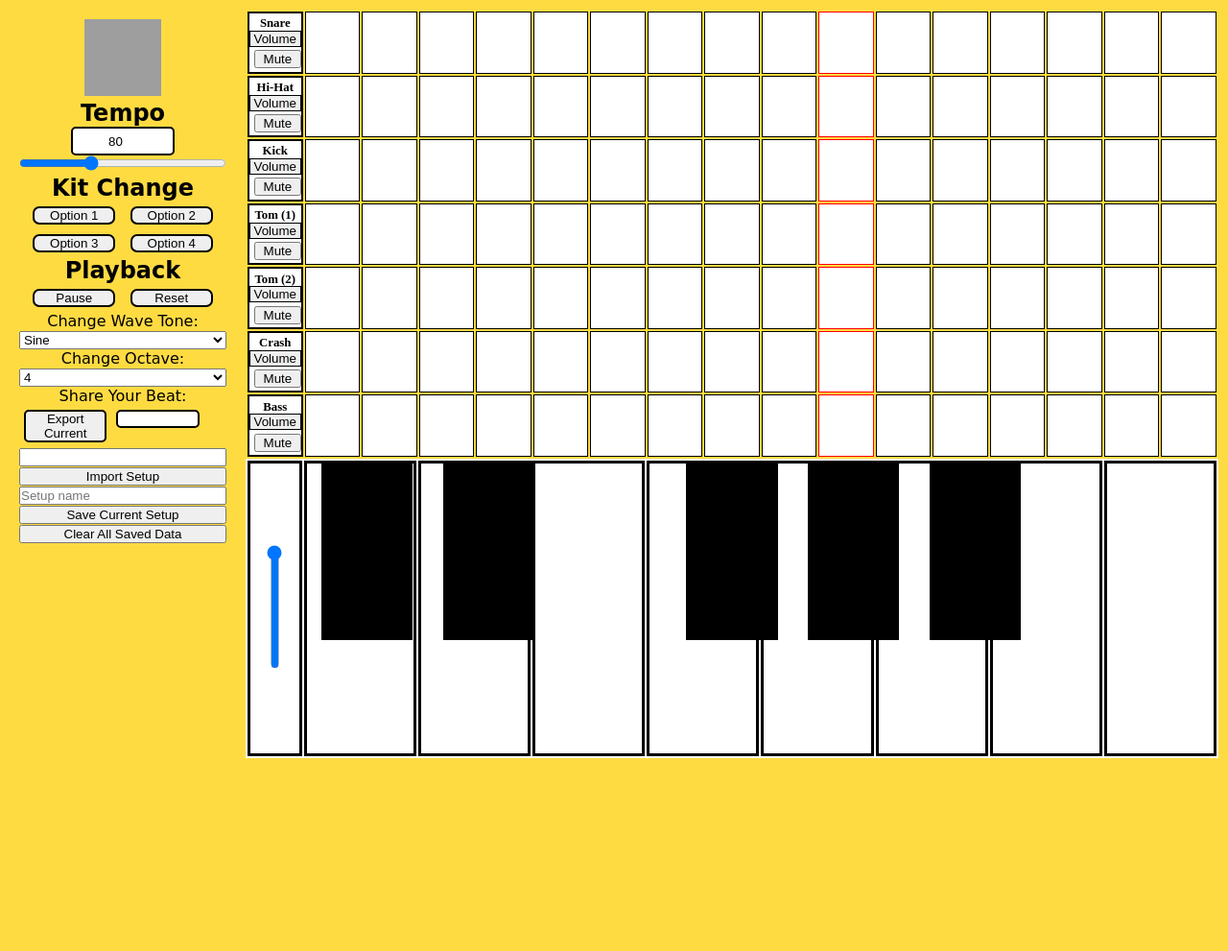
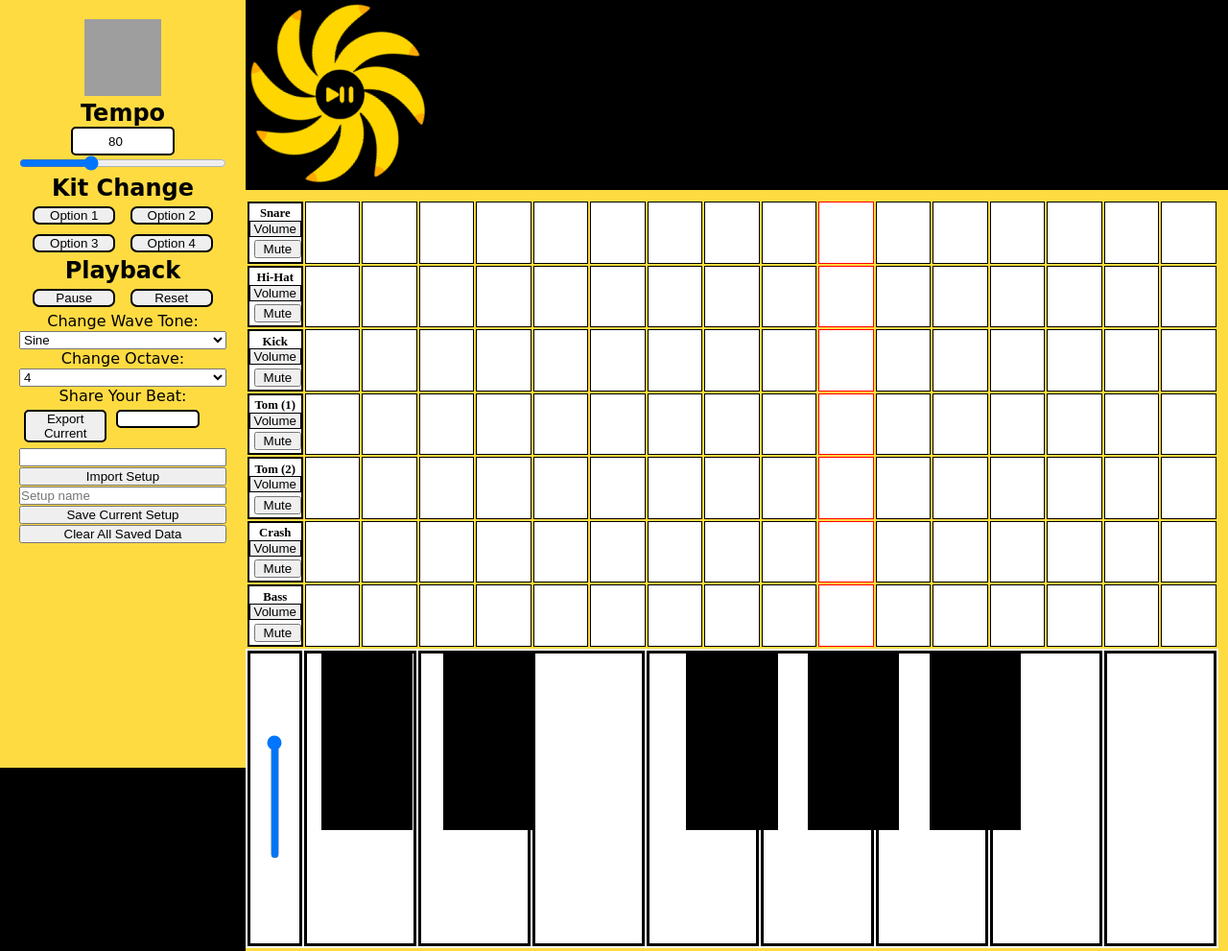
Before and after one commit to dmuldrew/banana-beat-codefellows-project, a plain HTML site: page index.html in a window 1280 px wide. Shown: the top 991 px of the page at 96% size. Before the commit the page ends 800 px from the top, so only its background shows below. Drawn offline with Linux system fonts and the light colour scheme; grey boxes are pictures that could not be loaded; a web font is replaced by a local one.

Commit message:
started working on the banana spiral animation for the play pause

```diff
--- a/index.html
+++ b/index.html
@@ -77,6 +77,10 @@
     </div>
   </section>
 
+  <div id='play-pause'>
+    <img id='banana-spiral' class='spinning' src="bananaspiral.png" />
+    <img id='playhead' src="playpause.png" />
+  </div>
 
 
 
--- a/style.css
+++ b/style.css
@@ -8,7 +8,7 @@
 
 body, html {
   height: 100%;
-  background-color: #FFDB42;
+  background-color: black;
 }
 
 section {
@@ -161,3 +161,29 @@ main {
   float: right;
   width: 90%;
 }
+
+  #banana-spiral{
+    transition: transform;
+    width: 15%;
+    height: 15%;
+  }
+
+  #banana-spiral.spinning{
+    animation-name: spin;
+    animation-duration: 9s;
+    animation-iteration-count: infinite;
+    animation-timing-function: linear;
+  }
+
+  @keyframes spin{
+    from {transform: rotate(0deg);}
+    to {transform: rotate(360deg);}
+  }
+
+#playhead{
+  position: relative;
+  right: 123px;
+  bottom: 70px;
+  width: 4%;
+  height: 4%;
+}
```
Also changed, not shown: bananaspiral.png (added), playpause.png (added).
